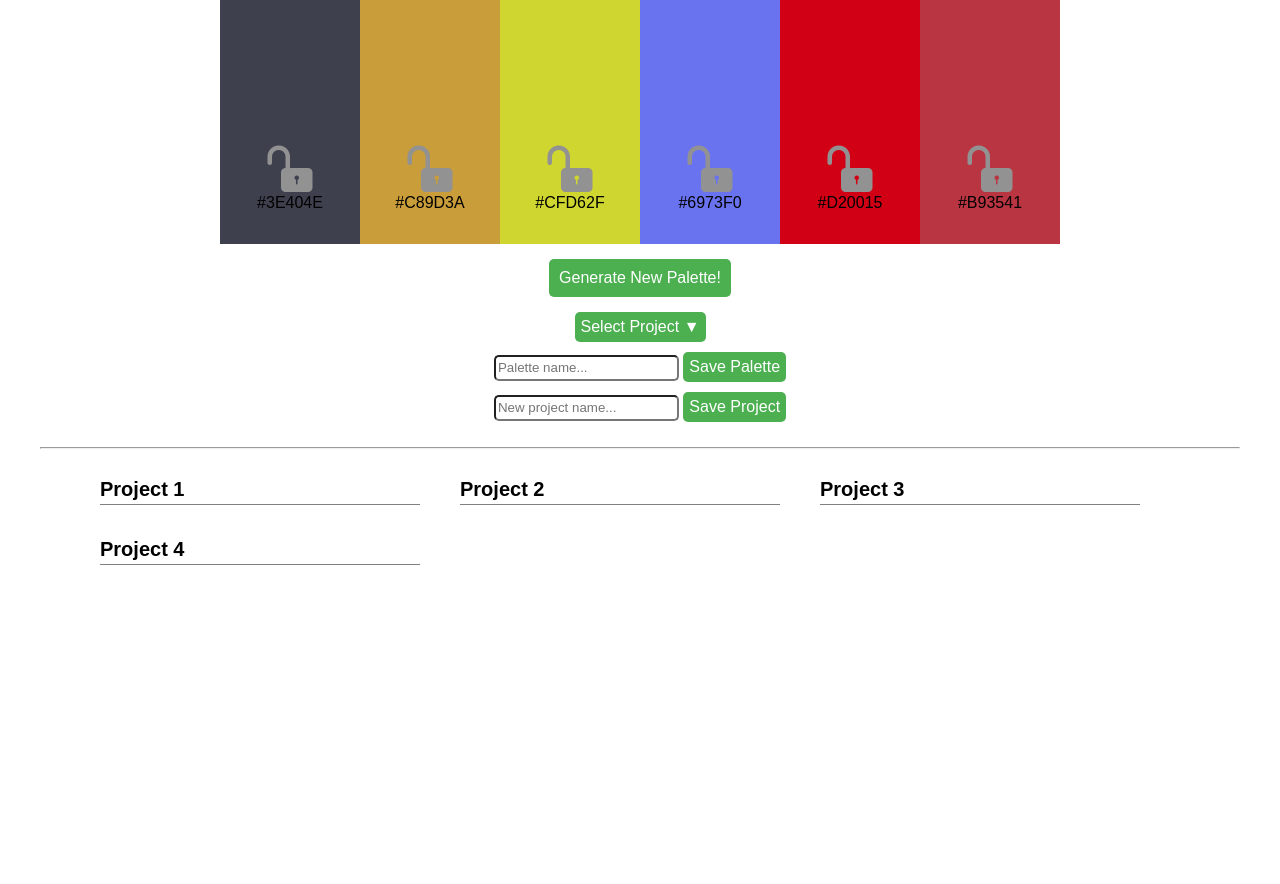
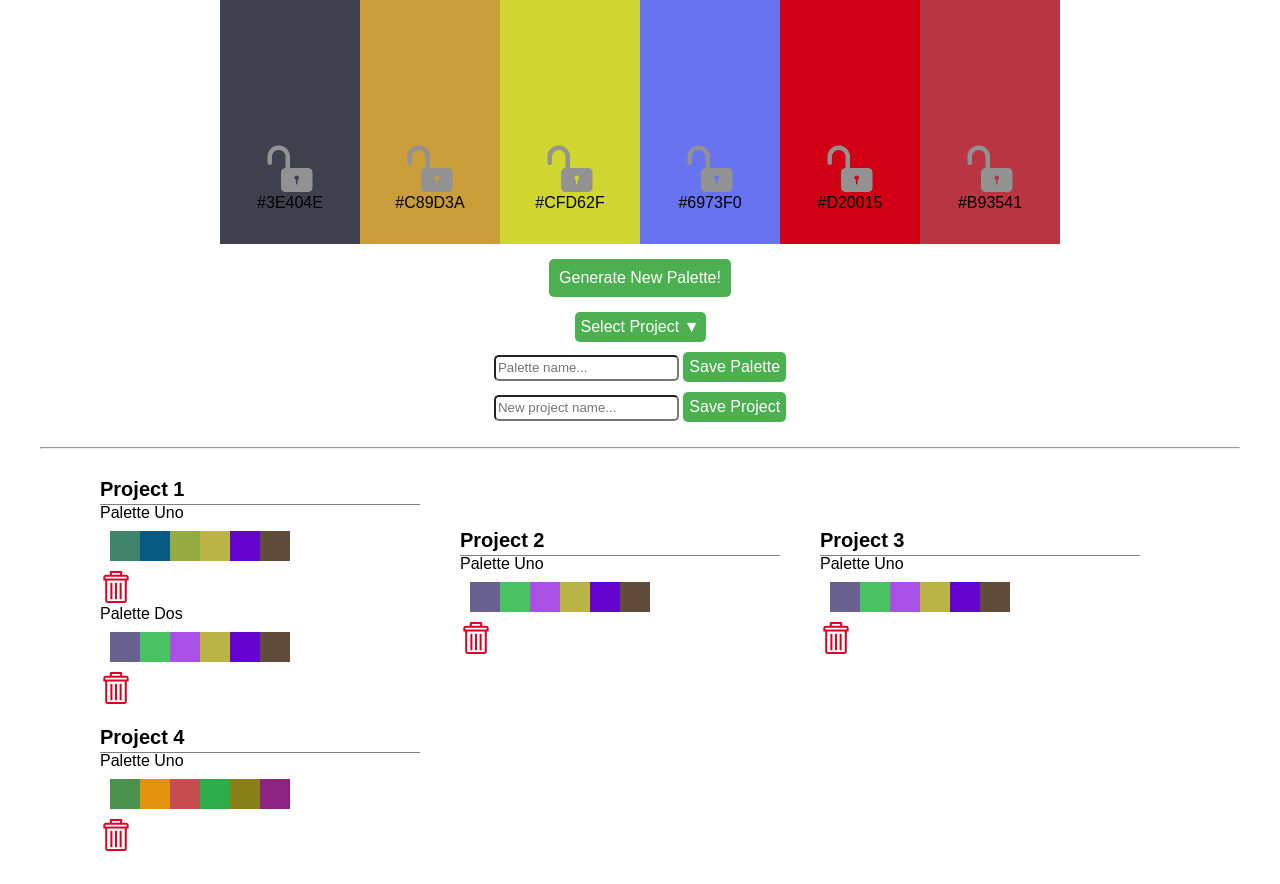
Before and after one commit to sljohnson32/palette-picker, a plain HTML site: page public/index.html in a window 1280 px wide. Shown: the part 66-950 px from the top of the page. Before the commit the page ends 800 px from the top, so only its background shows below. Drawn offline with nearby package versions, Linux system fonts and the light colour scheme.

Commit message:
Add initial logic for loading saved palettes and minimal css

```diff
--- a/public/css/styles.css
+++ b/public/css/styles.css
@@ -121,7 +121,7 @@ hr {
   border: none;
   flex-basis: auto;
   width: 320px;
-  height: 40px;
+  height: auto;
   margin: 10px 20px;
 }
 
@@ -131,3 +131,19 @@ hr {
   border-bottom: 1px solid gray;
   padding: 0 0 5px;
 }
+
+.color-box-container {
+  display: flex;
+  flex-direction: row;
+  flex-wrap: nowrap;
+  justify-content: flex-start;
+  align-items: center;
+  margin: 10px;
+}
+
+.color-box {
+  border: none;
+  flex-basis: auto;
+  width: 30px;
+  height: 30px;
+}
--- a/public/js/scripts.js
+++ b/public/js/scripts.js
@@ -65,26 +65,49 @@ const populateProjects = () => {
   projects.forEach(project => {
     let listHTML = `<a onclick="selectDropdownProject()">${project}</a>`;
     let projectHTML = getProjectHTML(project);
-    let palatteHTML = populateProjectPalettes(project)
+    let paletteHTML = populateProjectPalettes(project)
     $('#myDropdown').append(listHTML);
     $('.saved-palette-container').append(projectHTML)
+    $('.palette-container:last').append(paletteHTML)
   })
 }
 
 const getProjectHTML = (project) => {
   let html = `<div class='project-container' onclick='selectProject()'>
                 <h2>${project}</h2>
-                <div class=${project}>
+                <div class='palette-container'>
                 </div>
               </div>`;
   return html;
 }
 
 const populateProjectPalettes = (project) => {
-  let paletteHTML = palettes.filter((palette) => {
+  let paletteHTML = '';
+  let projectPalette = palettes.filter((palette) => {
     return palette.project == project
   })
-  console.log(project, paletteHTML)
+  projectPalette.forEach(palette => {
+    paletteHTML = paletteHTML.concat(generateSavedPalette(palette.name, palette.colors));
+  })
+  return paletteHTML;
+}
+
+const generateSavedPalette = (name, colors) => {
+  let html = `
+    <div class="saved-palette">
+      <h3>${name}</h3>
+      <ul class="color-box-container">
+        <li class="color-box" style="background-color:${colors[0]}"/>
+        <li class="color-box" style="background-color:${colors[1]}"/>
+        <li class="color-box" style="background-color:${colors[2]}"/>
+        <li class="color-box" style="background-color:${colors[3]}"/>
+        <li class="color-box" style="background-color:${colors[4]}"/>
+        <li class="color-box" style="background-color:${colors[5]}"/>
+      </ul>
+      <img src='./imgs/trash-bin.png' />
+    </div>
+  `
+  return html;
 }
 
 // Close the dropdown menu if the user clicks outside of it
```
Also changed, not shown: public/imgs/trash-bin.png (added).
